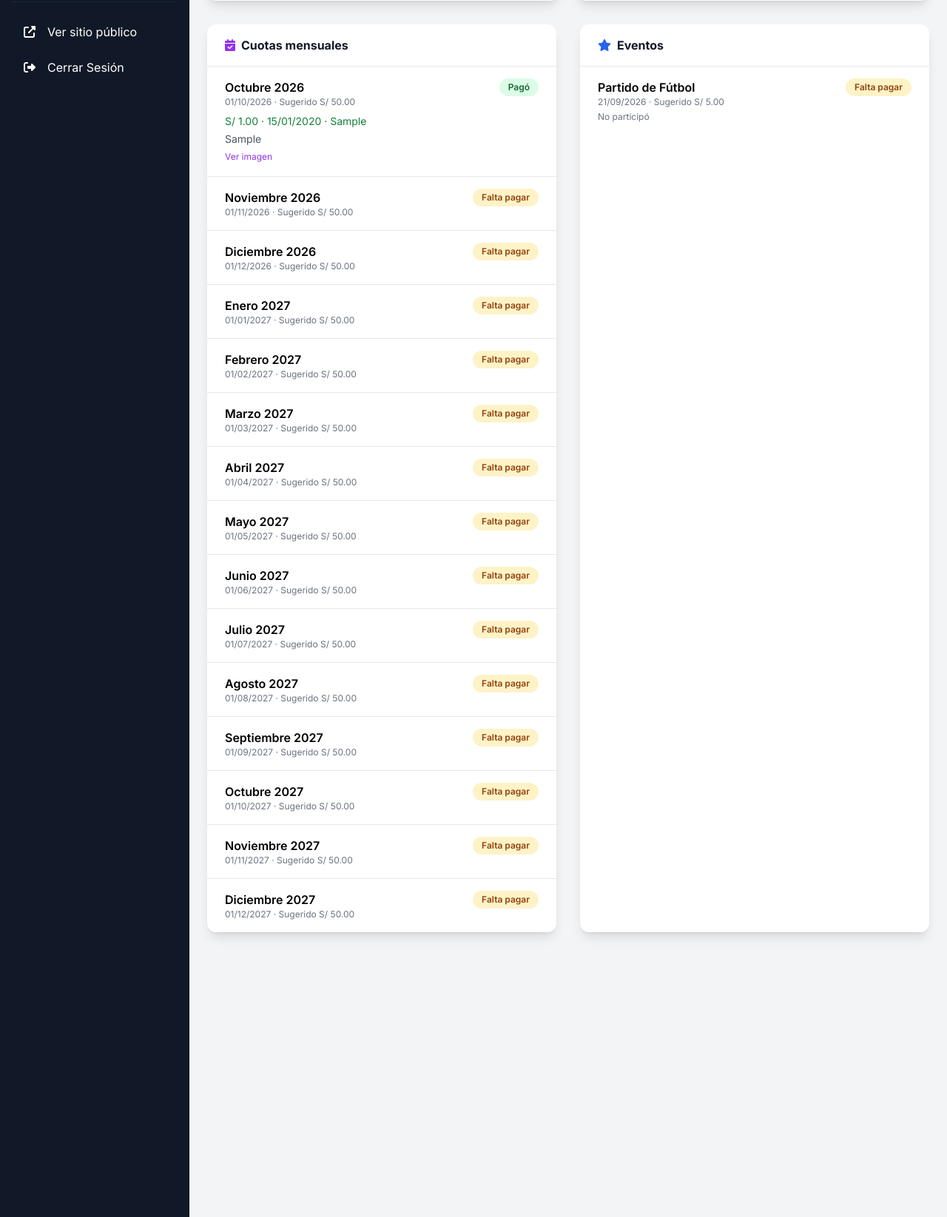
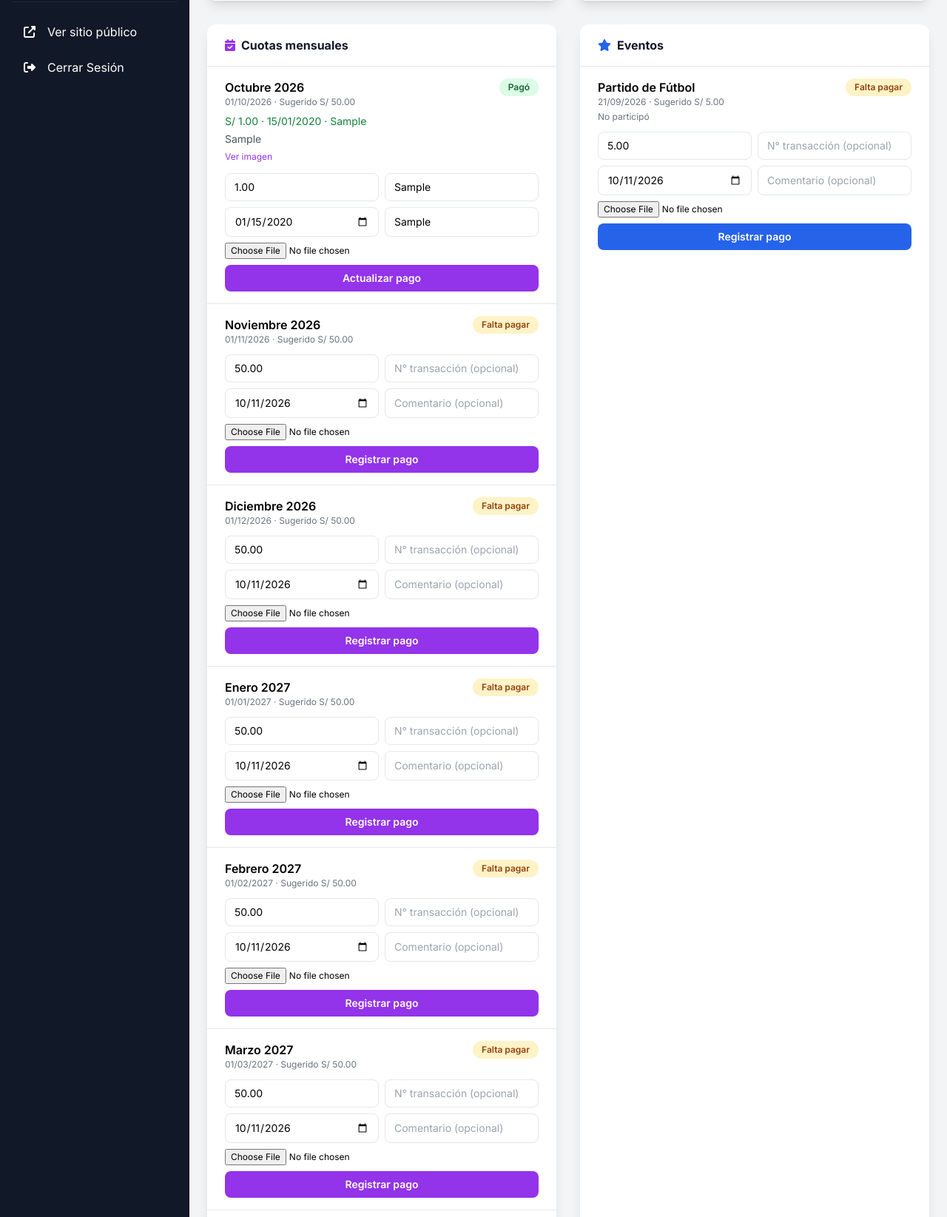
Before and after one commit to ingenioalex/VentaPOS, a Laravel app: page /seccionk/admin/promociones/1 in a window 1280 px wide. Shown: the part 275-1920 px from the top of the page at 74% size. Run offline with Laravel 12, Linux system fonts and the light colour scheme; a user stored in the database is signed in; data comes from the database, SQL or seed files in the repository; tables that the repository leaves empty hold one stand-in row (values such as "Sample post"); some libraries are stand-ins or nearby versions.

Commit message:
Corregir enlace del perfil y permitir registrar pagos por promoción
En el detalle de cada miembro se puede registrar o actualizar el pago de cuota o evento con monto, transacción e imagen opcional.

Co-authored-by: Yuri Alexander Vargas Lazo <ingeniovargas@gmail.com>

```diff
--- a/app/Http/Controllers/SeccionK/Admin/AdminPromocionController.php
+++ b/app/Http/Controllers/SeccionK/Admin/AdminPromocionController.php
@@ -4,8 +4,11 @@ namespace App\Http\Controllers\SeccionK\Admin;
 
 use App\Http\Controllers\Controller;
 use App\Models\SeccionKEvento;
+use App\Models\SeccionKParticipacion;
 use App\Models\SeccionKPromocion;
 use Illuminate\Http\Request;
+use Illuminate\Support\Facades\File;
+use Illuminate\Support\Str;
 
 class AdminPromocionController extends Controller
 {
@@ -151,6 +154,52 @@ class AdminPromocionController extends Controller
             ->with('success', 'Promoción actualizada exitosamente.');
     }
 
+    public function registrarPago(Request $request, SeccionKPromocion $promocion, SeccionKEvento $evento)
+    {
+        $data = $request->validate([
+            'monto_aportado' => 'required|numeric|min:0',
+            'numero_transaccion' => 'nullable|string|max:100',
+            'fecha_pago' => 'nullable|date',
+            'observaciones' => 'nullable|string|max:1000',
+            'imagen' => 'nullable|image|mimes:jpg,jpeg,png,webp|max:4096',
+        ]);
+
+        $participacion = SeccionKParticipacion::firstOrNew([
+            'promocion_id' => $promocion->id,
+            'evento_id' => $evento->id,
+        ]);
+
+        $participacion->pago = true;
+        $participacion->participo = true;
+        $participacion->monto_aportado = $data['monto_aportado'];
+        $participacion->numero_transaccion = $data['numero_transaccion'] ?? $participacion->numero_transaccion;
+        $participacion->fecha_pago = $data['fecha_pago'] ?? now()->toDateString();
+        $participacion->observaciones = $data['observaciones'] ?? $participacion->observaciones;
+
+        if ($request->hasFile('imagen')) {
+            $directorio = public_path('uploads/seccionk');
+            File::ensureDirectoryExists($directorio);
+            $archivo = $request->file('imagen');
+            $nombre = $promocion->id.'_'.$evento->id.'_'.Str::random(8).'.'.$archivo->getClientOriginalExtension();
+            $archivo->move($directorio, $nombre);
+
+            if ($participacion->imagen_sustento) {
+                $anterior = public_path('uploads/seccionk/'.$participacion->imagen_sustento);
+                if (File::exists($anterior)) {
+                    File::delete($anterior);
+                }
+            }
+
+            $participacion->imagen_sustento = $nombre;
+        }
+
+        $participacion->save();
+
+        return redirect()
+            ->route('seccionk.admin.promociones.show', $promocion)
+            ->with('success', 'Pago registrado en '.$evento->nombre.'.');
+    }
+
     public function destroy(SeccionKPromocion $promocion)
     {
         $promocion->update(['activo' => false]);
--- a/resources/views/seccionk/admin/promociones/pagos.blade.php
+++ b/resources/views/seccionk/admin/promociones/pagos.blade.php
@@ -10,7 +10,7 @@
         @if($promocion->celular) · {{ $promocion->celular }} @endif
     </div>
     <div class="flex gap-3">
-        <a href="{{ route('seccionk.perfil', $promocion->id) }}" target="_blank" class="text-purple-600 font-semibold">Ver perfil público</a>
+        <a href="{{ url('seccionk/perfil/'.$promocion->getKey()) }}" target="_blank" class="text-purple-600 font-semibold">Ver perfil público</a>
         <a href="{{ route('seccionk.admin.promociones.index') }}" class="text-gray-600 font-semibold">Volver</a>
     </div>
 </div>
@@ -65,6 +65,18 @@
                     @if($cuota['imagen'])
                         <a href="{{ asset('uploads/seccionk/'.$cuota['imagen']) }}" target="_blank" class="text-xs text-purple-600">Ver imagen</a>
                     @endif
+
+                    <form action="{{ route('seccionk.admin.promociones.pagos.store', ['promocion' => $promocion->getKey(), 'evento' => $cuota['evento']->getKey()]) }}" method="POST" enctype="multipart/form-data" class="mt-3 grid grid-cols-1 sm:grid-cols-2 gap-2">
+                        @csrf
+                        <input type="number" name="monto_aportado" step="0.01" min="0" required value="{{ old('monto_aportado', $cuota['pago'] ? $cuota['monto_aportado'] : $cuota['evento']->monto) }}" class="px-3 py-2 border rounded-lg text-sm" placeholder="Monto">
+                        <input type="text" name="numero_transaccion" value="{{ old('numero_transaccion', $cuota['numero_transaccion']) }}" class="px-3 py-2 border rounded-lg text-sm" placeholder="N° transacción (opcional)">
+                        <input type="date" name="fecha_pago" value="{{ old('fecha_pago', optional($cuota['fecha_pago'])->format('Y-m-d') ?: date('Y-m-d')) }}" class="px-3 py-2 border rounded-lg text-sm">
+                        <input type="text" name="observaciones" value="{{ old('observaciones', $cuota['comentario']) }}" class="px-3 py-2 border rounded-lg text-sm" placeholder="Comentario (opcional)">
+                        <input type="file" name="imagen" accept="image/jpeg,image/png,image/webp" class="text-xs sm:col-span-2">
+                        <button type="submit" class="sm:col-span-2 bg-purple-600 text-white px-4 py-2 rounded-lg text-sm font-semibold hover:bg-purple-700">
+                            {{ $cuota['pago'] ? 'Actualizar pago' : 'Registrar pago' }}
+                        </button>
+                    </form>
                 </div>
             @empty
                 <p class="px-6 py-8 text-center text-gray-500">No hay cuotas registradas</p>
@@ -105,6 +117,18 @@
                     @if($evento['imagen'])
                         <a href="{{ asset('uploads/seccionk/'.$evento['imagen']) }}" target="_blank" class="text-xs text-purple-600">Ver imagen</a>
                     @endif
+
+                    <form action="{{ route('seccionk.admin.promociones.pagos.store', ['promocion' => $promocion->getKey(), 'evento' => $evento['evento']->getKey()]) }}" method="POST" enctype="multipart/form-data" class="mt-3 grid grid-cols-1 sm:grid-cols-2 gap-2">
+                        @csrf
+                        <input type="number" name="monto_aportado" step="0.01" min="0" required value="{{ old('monto_aportado', $evento['pago'] ? $evento['monto_aportado'] : $evento['evento']->monto) }}" class="px-3 py-2 border rounded-lg text-sm" placeholder="Monto">
+                        <input type="text" name="numero_transaccion" value="{{ old('numero_transaccion', $evento['numero_transaccion']) }}" class="px-3 py-2 border rounded-lg text-sm" placeholder="N° transacción (opcional)">
+                        <input type="date" name="fecha_pago" value="{{ old('fecha_pago', optional($evento['fecha_pago'])->format('Y-m-d') ?: date('Y-m-d')) }}" class="px-3 py-2 border rounded-lg text-sm">
+                        <input type="text" name="observaciones" value="{{ old('observaciones', $evento['comentario']) }}" class="px-3 py-2 border rounded-lg text-sm" placeholder="Comentario (opcional)">
+                        <input type="file" name="imagen" accept="image/jpeg,image/png,image/webp" class="text-xs sm:col-span-2">
+                        <button type="submit" class="sm:col-span-2 bg-blue-600 text-white px-4 py-2 rounded-lg text-sm font-semibold hover:bg-blue-700">
+                            {{ $evento['pago'] ? 'Actualizar pago' : 'Registrar pago' }}
+                        </button>
+                    </form>
                 </div>
             @empty
                 <p class="px-6 py-8 text-center text-gray-500">No hay eventos registrados</p>
--- a/routes/seccionk.php
+++ b/routes/seccionk.php
@@ -38,6 +38,8 @@ Route::middleware('seccionk.auth')->prefix('admin')->name('admin.')->group(funct
     // Gestión de promociones
     Route::resource('promociones', AdminPromocionController::class)
         ->parameters(['promociones' => 'promocion']);
+    Route::post('promociones/{promocion}/pagos/{evento}', [AdminPromocionController::class, 'registrarPago'])
+        ->name('promociones.pagos.store');
 
     // Gestión de eventos
     Route::resource('eventos', AdminEventoController::class)
```
